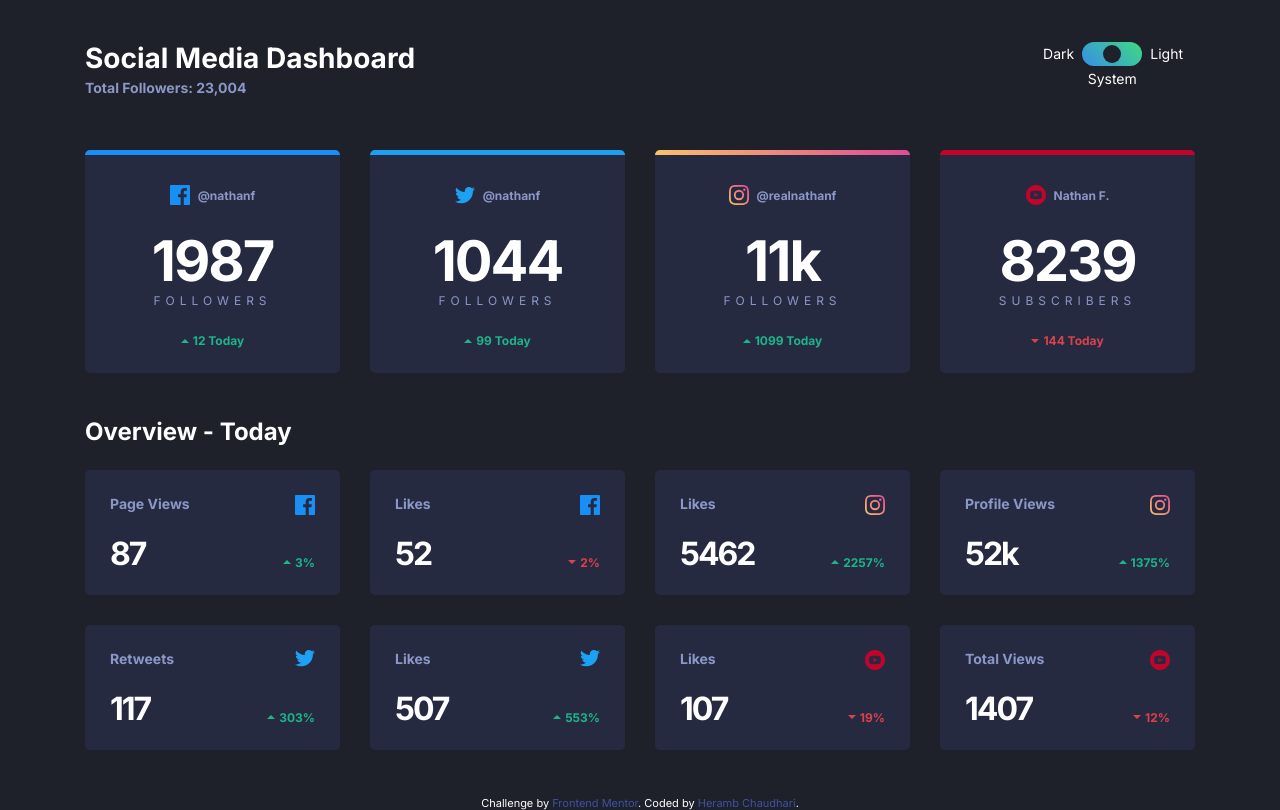
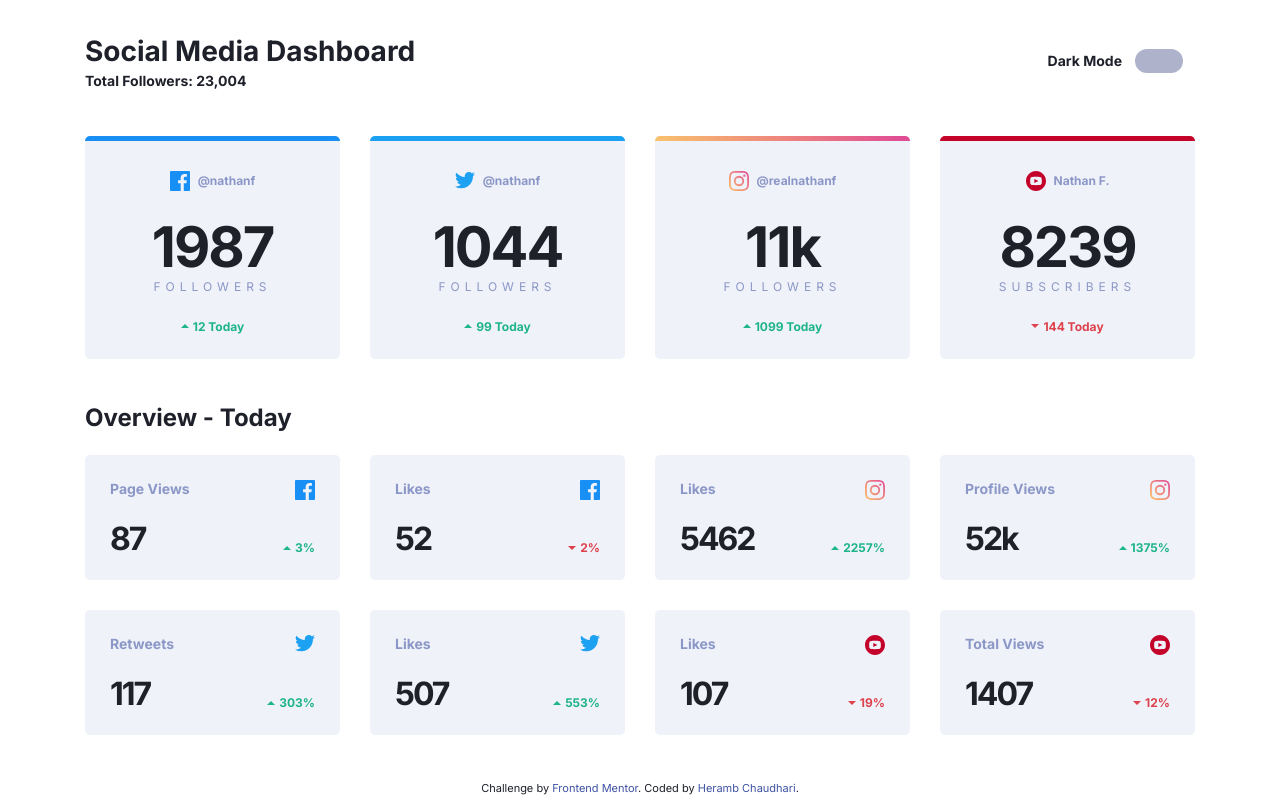
Before and after one commit to Heramb1221/FEM-Social-media-dashboard, a website: page index.html in a window 1280 px wide. Drawn offline with Linux system fonts and the light colour scheme.

Commit message:
Light and Dark Colors

```diff
--- a/app/scss/components/card.scss
+++ b/app/scss/components/card.scss
@@ -17,7 +17,7 @@
 .card {
    position: relative;
    overflow: hidden;
-   background: var(--dark-card);
+   background: var(--card-bg);
    color: var(--dark-text1);
    padding: rem(25);
    border-radius: rem(5);
@@ -26,7 +26,7 @@
    cursor: pointer;
 
    &:hover {
-      background: var(--dark-card-hover);
+      background: var(--card-hover);
    }
 
    &--facebook {
@@ -67,6 +67,7 @@
    &__subtitle {
       font-size: rem(14);
       font-weight: 700;
+      color: var(--text-color2);
    }
 
    &__icon{
@@ -91,6 +92,7 @@
    &__username {
       font-size: rem(12);
       font-weight: 700;
+      color: var(--text-color2);
    }
 
    &__followers {
@@ -98,7 +100,7 @@
    }
 
    &__count{
-      color: var(--light-bg);
+      color: var(--text-color);
       font-weight: 700;
       letter-spacing: rem(-2);
       line-height: 1;
@@ -117,7 +119,7 @@
       font-size: rem(12);
       letter-spacing: rem(5 );
       font-weight: 400;
-      color: var(--dark-text1);
+      color: var(--text-color2);
       text-transform: uppercase;
    }
 
--- a/app/scss/components/header.scss
+++ b/app/scss/components/header.scss
@@ -21,6 +21,6 @@
     &__subtitle {
         font-size: rem(14);
         font-weight: 700;
-        color: var(--dark-text1);
+        color: var(--text-color2);
     }
 }
--- a/app/scss/components/toggle.scss
+++ b/app/scss/components/toggle.scss
@@ -1,48 +1,31 @@
 @use '../util' as *;
-
-/*
-   Define styles for the `.toggle` component.
-   Use a nested selector for the toggle button to maintain a clear hierarchy.
-*/
 
 .toggle {
     display: grid;
-    grid-template-columns: 1fr rem(60) 1fr;
-    grid-template-rows: repeat(2, 1fr);
-    gap: rem(4.8) rem(8);
+    grid-template-columns: 1fr 3rem;
     border: none;
     margin: 0;
 
     label {
         font-size: rem(14);
-        align-self: center;
+        font-weight: 700;
+        color: var(--toggle);
 
         &[for='dark'] {
-            grid-column: 1 / 2;
-            justify-self: end;
-        }
-        &[for='system'] {
-            grid-column: 1 / 4;
-            grid-row: 2 / 3;
-            justify-self: center;
-            align-self: start;
-        }
-        &[for='light'] {
-            grid-column: 3 / 4;
+            line-height: rem(24);
+            margin-right: rem(13);
         }
     }
 
     &__wrapper {
         position: relative;
-        grid-column: 2/ 3;
-        grid-row: 1 / 2;
         height: rem(24);
     }
 
     input[type="radio"]{
         margin: 0 rem(-2) 0 rem(-2);
         opacity: 0;
-        width: rem(20);
+        width: rem(24);
         height: rem(24);
 
         &:focus ~ .toggle__button {
@@ -57,7 +40,7 @@
         width: 100%;
         top: 0;
         display: block;
-        background: linear-gradient(225deg, var(--toggle-bg-end) 0%, var(--toggle-bg-start) 98.82%);
+        background: var(--toggle-bg);
         pointer-events: none;
     }
 
@@ -66,21 +49,12 @@
         left: rem(3);
         top: rem(3);
         right: 100%;
-        width: rem(18);              /* Width set using custom rem function for scalability */
-        height: rem(18);             /* Height set using custom rem function for consistency */
-        border-radius: 50%;          /* Makes the button perfectly circular */
-        background-color: var(--dark-bg); /* Background color set using a CSS variable */
+        width: rem(18);
+        height: rem(18);
+        border-radius: 50%;
+        background-color: var(--toggle-button);
         transition: all 150ms ease-in-out;
     }
-
-
-/*
-   Explanation:
-   1. Using `&__button` ensures a clear relationship between the parent `.toggle` and its child element, following the BEM (Block Element Modifier) methodology.
-   2. The `rem` function converts fixed pixel values to rem units, ensuring responsiveness and accessibility.
-   3. `border-radius: 50%` creates a circular button.
-   4. `background-color` is set using the `--toggle` variable, which makes it easy to switch themes or update the color globally.
-*/
 
     #light:checked ~ .toggle__button {
         left: calc(100% - 21px);
--- a/app/scss/globals/boilerplate.scss
+++ b/app/scss/globals/boilerplate.scss
@@ -1,38 +1,25 @@
-/*
-   Set the root font size and box-sizing behavior to create a consistent base for the entire document.
-*/
-
 html {
-    font-size: 100%;               /* 100% of the browser's default font size (usually 16px) */
-    box-sizing: border-box;        /* Ensures padding and border are included in the element's total width/height */
+    font-size: 100%;
+    box-sizing: border-box;
 }
 
-/*
-   Apply box-sizing inheritance to all elements and pseudo-elements.
-   This prevents unexpected sizing issues across different elements.
-*/
-
 *, *::before, *::after {
-    box-sizing: inherit;           /* Inherit box-sizing from the html element */
+    box-sizing: inherit;
 }
 
-/*
-   Reset margin and padding for the body to eliminate default browser styles.
-   Use a custom font family with the variable set in the CSS root.
-*/
-
 body {
-    margin: 0;                     /* Remove default body margin */
-    padding: 0;                    /* Remove default body padding */
-    font-family: var(--font-inter); /* Use custom font set via CSS variable */
-    background: var(--dark-bg);
-    color: var(--dark-text2)
+    margin: 0;
+    padding: 0;
+    font-family: var(--font-inter);
+    background: var(--background);
+    color: var(--text-color)
 }
 
-/*
-   Explanation:
-   1. Setting `font-size: 100%` on the `<html>` ensures predictable scaling based on the user's browser settings.
-   2. `box-sizing: border-box` simplifies width and height calculations by including padding and border in the element's total size.
-   3. Inheriting `box-sizing` for all elements ensures consistency throughout the layout.
-   4. Using CSS variables for the font-family allows easy updates across the project.
-*/
+.visually-hidden {
+   position: absolute;
+   left: -10000px;
+   top: auto;
+   width: 1px;
+   height: 1px;
+   overflow: hidden;
+}
--- a/app/scss/globals/colors.scss
+++ b/app/scss/globals/colors.scss
@@ -12,9 +12,11 @@
     --youtube: hsl(348, 97%, 39%);
 
     /* Toggle Button Colors */
+    --toggle-bg-light: hsl(230, 22%, 74%);
     --toggle-bg-start: hsl(210, 78%, 56%);
     --toggle-bg-end: hsl(146, 68%, 55%);
-    --toggle: hsl(230, 22%, 74%);
+    --toggle-light: hsl(230, 19%, 60%);
+    --toggle-button-light: hsl(228, 46%, 96%);
 
     /* Dark Theme Colors */
     --dark-bg: hsl(230, 17%, 14%);
@@ -28,18 +30,29 @@
     --light-bg: hsl(0, 0%, 100%);
     --light-top-bg: hsl(225, 100%, 98%);
     --light-card: hsl(227, 47%, 96%);
-    --light-text: hsl(228, 12%, 44%);
+    --light-card-hover: hsl(228, 33%, 91%);
+    --light-text: hsl(230, 12%, 44%);
     --light-text2: hsl(230, 17%, 14%);
+
+    --background: var(--light-bg);
+    --text-color: var(--light-text2);
+    --text-color2: var(--light-text1);
+    --card-bg: var(--light-card);
+    --card-hover: var(--light-card-hover)
+    --toggle: var(--toggle-light);
+    --toggle-bg: var(--toggle-bg-light);
+    --toggle-buttton: var(--toggle-button-light)
 }
 
-/*
-   Notes:
-   1. Using HSL (Hue, Saturation, Lightness) makes it easier to tweak colors consistently.
-   2. Instagram and dark theme toggle buttons use gradients, defined by start and end colors.
-   3. The dark and light themes are defined with separate background, card, and text colors.
-   4. These variables can be easily applied using the `var()` function in CSS.
-
-   Example Usage:
-   background: var(--dark-bg);
-   color: var(--light-text);
-*/
+@media (prefers-color-scheme: dark) {
+   :root {
+      --background: var(--dark-bg);
+      --text-color: var(--dark-text2);
+      --text-color2: var(--dark-text2);
+      --card-hover: var(--dark-card-hover);
+      --card-bg: var(--dark-card);
+      --toggle: var(--light-bg);
+      --toggle-bg: linear-gradient(225deg, var(--toggle-bg-end) 0%, var(--toggle-bg-start) 98.82%);
+      --toggle-button: var(--dark-bg);
+   }
+}
--- a/index.html
+++ b/index.html
@@ -31,16 +31,14 @@
     </div>
 
     <fieldset class="header__toggle toggle" aria-label="theme toggle" role="radiogroup">
+      <label for="dark">Dark Mode <span class="visually-hidden">On</span></label>
       <div class="toggle__wrapper">
         <input type="radio" name="theme" id="dark" />
-        <input type="radio" name="theme" id="system" checked />
         <input type="radio" name="theme" id="light" />
         <span aria-hidden="true" class="toggle__background"></span>
         <span aria-hidden="true" class="toggle__button"></span>
       </div>
-      <label for="dark">Dark</label>
-      <label for="system">System</label>
-      <label for="light">Light</label>
+      <label for="light" class="visually-hidden">Dark MOde Off</label>
     </fieldset>
   </header>
 
```
Also changed, not shown: dist/style.css, 1 other file.
